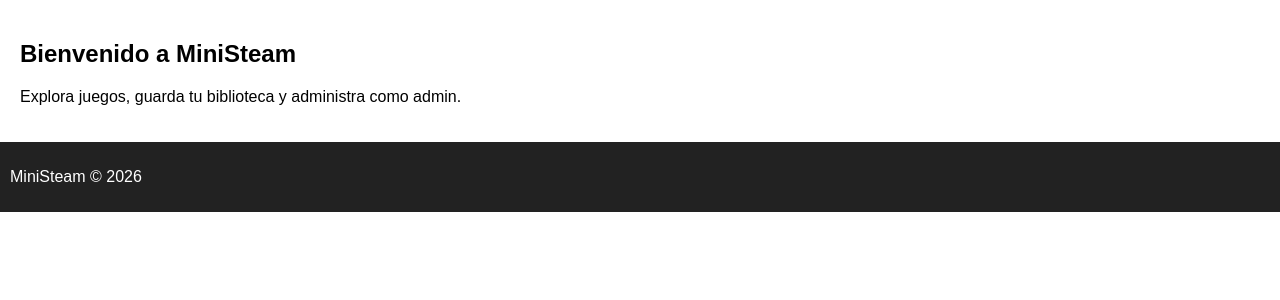
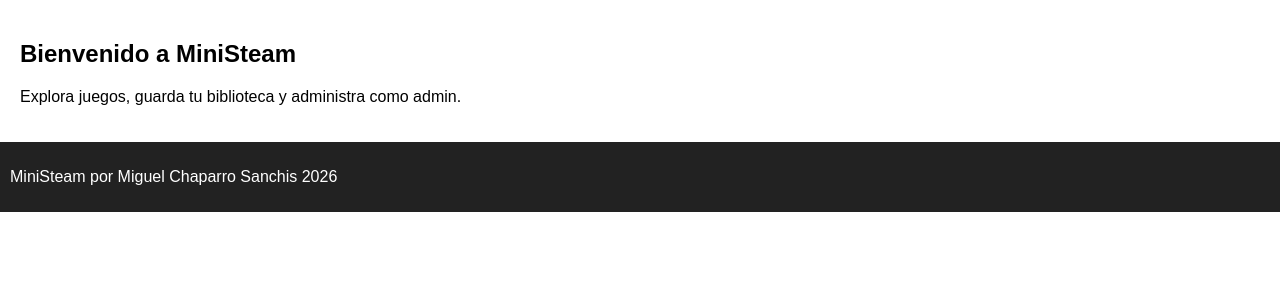
Before and after one commit to miguelcss264/proyecto-ministeam, a PHP site: page / in a window 1280 px wide. Shown: the part 118-418 px from the top of the page. Run offline with PHP 8.4, Linux system fonts and the light colour scheme.

Commit message:
footer cambio min

```diff
--- a/public/views/layouts/footer.php
+++ b/public/views/layouts/footer.php
@@ -1,6 +1,6 @@
 </main>
 <footer>
-    <p>MiniSteam © 2026</p>
+    <p>MiniSteam por Miguel Chaparro Sanchis 2026</p>
 </footer>
 </body>
 </html>
```
